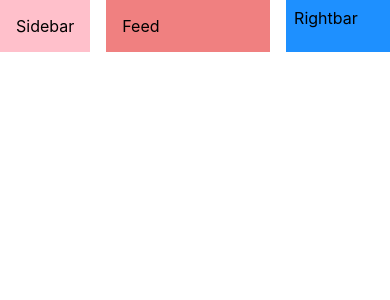
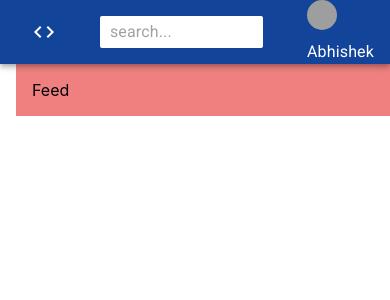
Before and after one commit to aksharma27/100daysofcode, a React (Create React App) app in the folder DEV/Material_Ui/reactmui/: page / in a window 390 px wide. Shown: the top 300 px of the page. Built offline with nearby package versions, Linux system fonts and the light colour scheme; grey boxes are pictures that could not be loaded.

Commit message:
material ui navbar and icons and responsiveness

```diff
--- a/DEV/Material_Ui/reactmui/src/App.js
+++ b/DEV/Material_Ui/reactmui/src/App.js
@@ -2,6 +2,7 @@ import React, { useState } from 'react';
 import Sidebar from "./components/sidebar"
 import Rightbar from "./components/Rightbar"
 import Feed from "./components/Feed"
+import Navbar from "./components/Navbar"
 import { Box, Container, Stack } from '@mui/system';
 
 
@@ -9,7 +10,7 @@ import { Box, Container, Stack } from '@mui/system';
 function App() {
   return (
     <Box>
-      {/* navbar */}
+      <Navbar />
       <Stack direction="row" spacing={2} justifyContent="center">
         <Sidebar />
         <Feed />
--- a/DEV/Material_Ui/reactmui/src/components/Navbar.jsx
+++ b/DEV/Material_Ui/reactmui/src/components/Navbar.jsx
@@ -0,0 +1,69 @@
+import { AppBar, Toolbar, styled, Typography, Box, InputBase, Badge, Avatar } from '@mui/material'
+import React from 'react'
+import CodeIcon from '@mui/icons-material/Code';
+import MailIcon from '@mui/icons-material/Drafts';
+import NotificationIcon from '@mui/icons-material/Notifications';
+
+const StyledToolbar = styled(Toolbar)({
+    display: 'flex',
+    justifyContent: 'space-between'
+})
+
+const Search = styled("div")(({ theme }) => ({
+    backgroundColor: "white",
+    padding: "0 10px",
+    borderRadius: "2px",
+    width: "40%",
+}));
+
+const Icons = styled(Box)(({ theme }) => ({
+    display: "none",    //if mobile view = sm, display none
+    gap: "17px",
+    alignItems: "center",
+    justifyContent: "center",
+    [theme.breakpoints.up("sm")]: {     //only visible when sm size
+        display: "flex",
+    }
+}));
+
+const MobileView = styled(Box)(({ theme }) => ({
+    display: "flex",
+    flexDirection: "column",
+    gap: "10px",
+    [theme.breakpoints.up("sm")]: {     //if bigger than mobile view, no display
+        display: "none",
+    }
+}));
+
+
+const Navbar = () => {
+    return (
+        <AppBar position="sticky">
+            <StyledToolbar>
+                <Typography varient="h6" sx={{ display: { xs: "none", sm: "block" } }}>
+                    SARA
+                </Typography>
+                <CodeIcon sx={{
+                    display: { xs: "block", sm: "none" }, pl: 2
+                }} />
+
+                <Search><InputBase placeholder='search...'></InputBase></Search>
+                <Icons>
+                    <Badge badgeContent={4} color="error">
+                        <MailIcon color="#fff" />
+                    </Badge>
+                    <Badge badgeContent={2} color="error">
+                        <NotificationIcon color="#fff" />
+                    </Badge>
+                    <Avatar sx={{ width: 30, height: 30 }} src="https://avatars.githubusercontent.com/u/83135634?v=4" />
+                </Icons>
+                <MobileView>
+                    <Avatar sx={{ width: 30, height: 30 }} src="https://avatars.githubusercontent.com/u/83135634?v=4" />
+                    <Typography varient="span">Abhishek</Typography>
+                </MobileView>
+            </StyledToolbar>
+        </AppBar >
+    )
+}
+
+export default Navbar
--- a/DEV/Material_Ui/reactmui/src/components/Rightbar.jsx
+++ b/DEV/Material_Ui/reactmui/src/components/Rightbar.jsx
@@ -3,7 +3,12 @@ import React from 'react'
 
 const Rightbar = () => {
     return (
-        <Box bgcolor="dodgerblue" flex={2} p={1}>
+        <Box bgcolor="dodgerblue" flex={2} p={1} sx={{
+            display:
+            {
+                xs: "none", sm: "block"
+            }
+        }}>
             Rightbar
         </Box>
     )
--- a/DEV/Material_Ui/reactmui/src/components/Sidebar.jsx
+++ b/DEV/Material_Ui/reactmui/src/components/Sidebar.jsx
@@ -3,7 +3,7 @@ import React from 'react'
 
 const Sidebar = () => {
     return (
-        <Box bgcolor="pink" flex={1} p={2}>
+        <Box bgcolor="pink" flex={1} p={2} sx={{ display: { xs: "none", sm: "block" } }}>
             Sidebar
         </Box>
     )
```
Also changed, not shown: DEV/Material_Ui/reactmui/src/images/abhishek.jpg (added).
